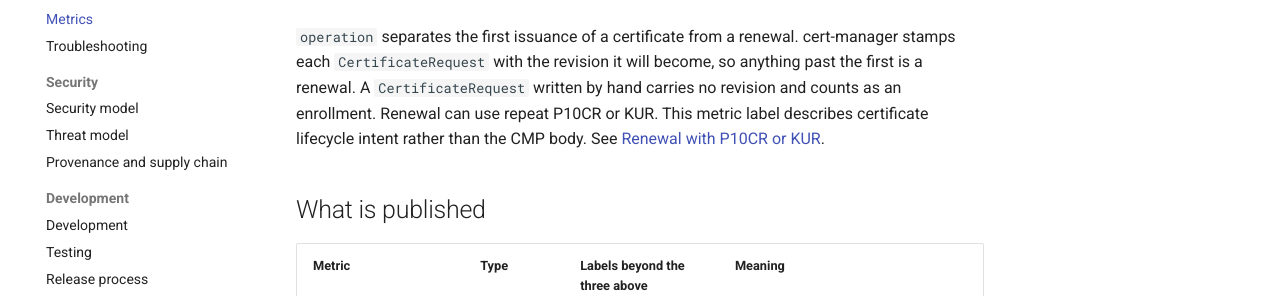
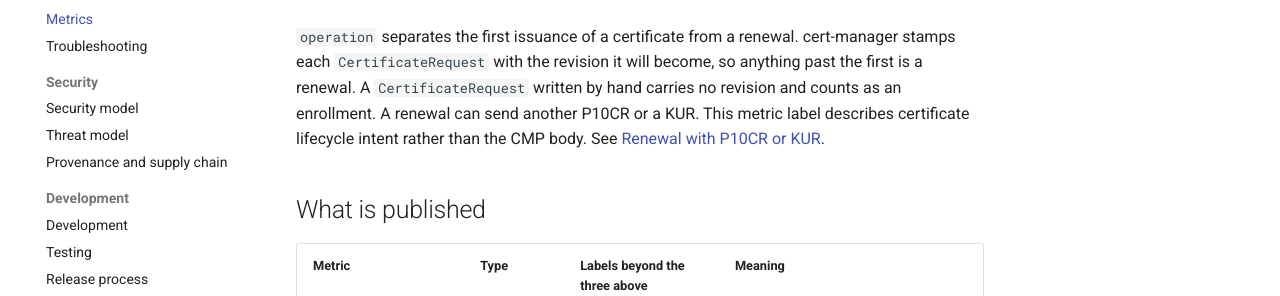
Before and after one commit to misiektoja/cmp-issuer, an MkDocs documentation site: the page built from docs/operations/metrics.md, in a window 1280 px wide and 900 px high. Shown: the part 479-775 px from the top of the window. Built offline with MkDocs 1.6.1 and Material for MkDocs 9.7.7, drawn with Linux system fonts in a browser that asks for light colours; comment, search, counter and statistics services are not loaded.

Commit message:
docs(operations): describe P10CR re-enrollment renewal

```diff
--- a/docs/operations/metrics.md
+++ b/docs/operations/metrics.md
@@ -13,8 +13,8 @@ Every series carries the same three labels:
 
 `operation` separates the first issuance of a certificate from a renewal. cert-manager stamps
 each `CertificateRequest` with the revision it will become, so anything past the first is a renewal. A
-`CertificateRequest` written by hand carries no revision and counts as an enrollment. Renewal can use
-repeat P10CR or KUR. This metric label describes certificate lifecycle intent rather than the CMP body.
+`CertificateRequest` written by hand carries no revision and counts as an enrollment. A renewal can send
+another P10CR or a KUR. This metric label describes certificate lifecycle intent rather than the CMP body.
 See [Renewal with P10CR or KUR](../guide/renewal-and-kur.md).
 
 ## What is published
```
